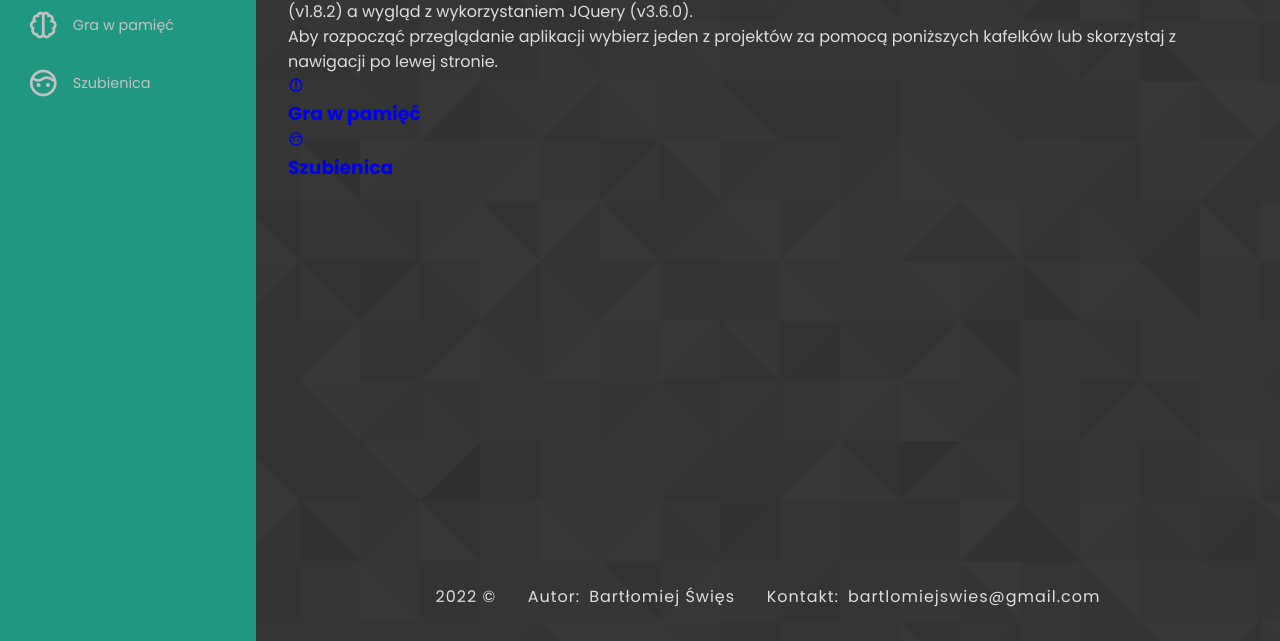
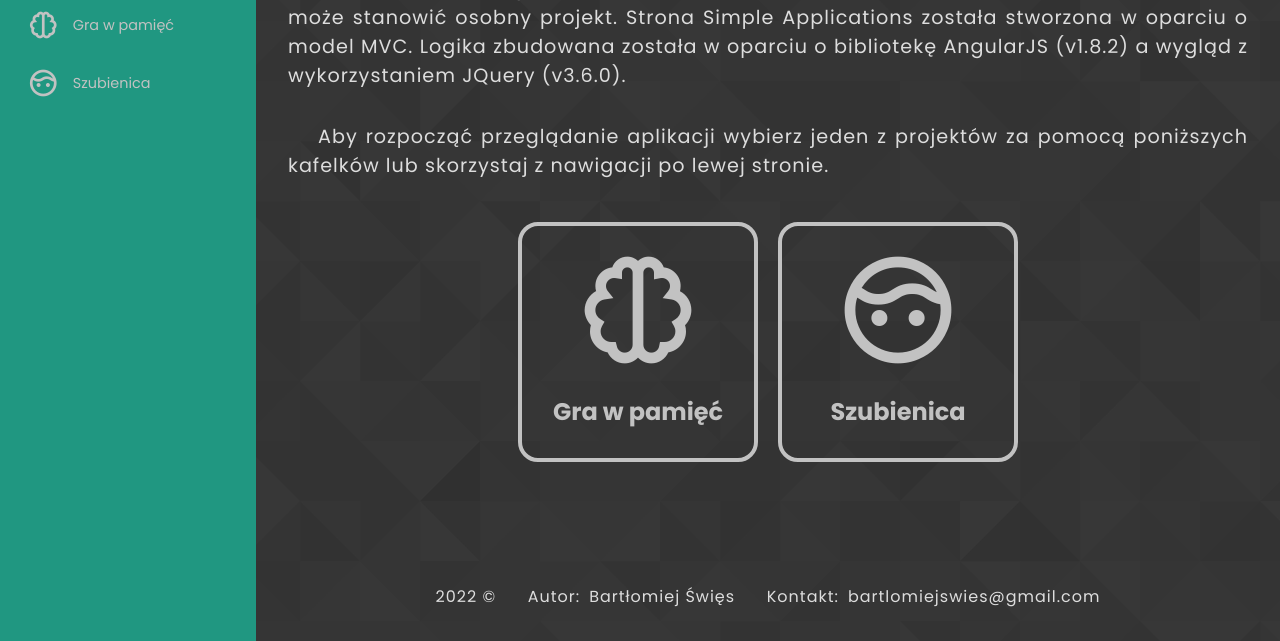
Before and after one commit to Bartek030/gameLibrary, a plain HTML site: page index.html in a window 1280 px wide. Shown: the part 159-800 px from the top of the page. Drawn offline with nearby package versions, Linux system fonts and the light colour scheme; a web font is replaced by a local one.

Commit message:
removing "/" from urls

```diff
--- a/css/style.css
+++ b/css/style.css
@@ -2,9 +2,9 @@
 @import "nav.css";
 @import "mainBox.css";
 @import "footer.css";
-@import "src/home/home.css";
-@import "src/memoryGame/memoryGame.css";
-@import "src/hangmanGame/hangmanGame.css";
+@import "../src/home/home.css";
+@import "../src/memoryGame/memoryGame.css";
+@import "../src/hangmanGame/hangmanGame.css";
 
 *, *::before, *::after {
     margin: 0;
@@ -20,7 +20,7 @@
 }
 
 body {
-    background-image: url("/resources/img/footer_lodyas.png");
+    background-image: url("../resources/img/footer_lodyas.png");
     font-family: "Poppins", sans-serif;
     overflow-x: hidden;
     min-height: 100vh;
--- a/index.html
+++ b/index.html
@@ -33,7 +33,7 @@
                 <span class="shrink-button" ng-click="baseApp.clickShrinkButton()">
                     <i class='bx bx-chevron-left'></i>
                 </span>
-                <img class="logo" src="/resources/img/pad.png" alt="logo">
+                <img class="logo" src="resources/img/pad.png" alt="logo">
                 <h3 class="hide">SimpleApps</h3>
             </div>
 
```
